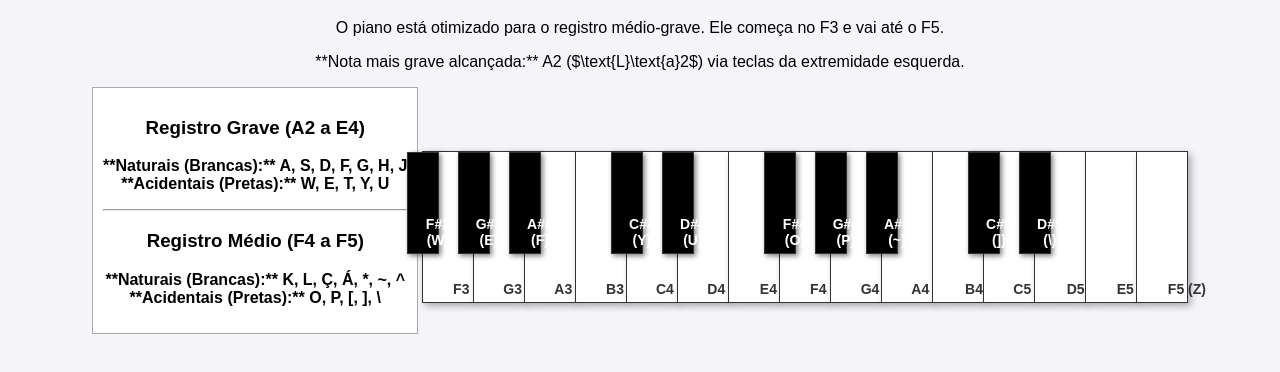
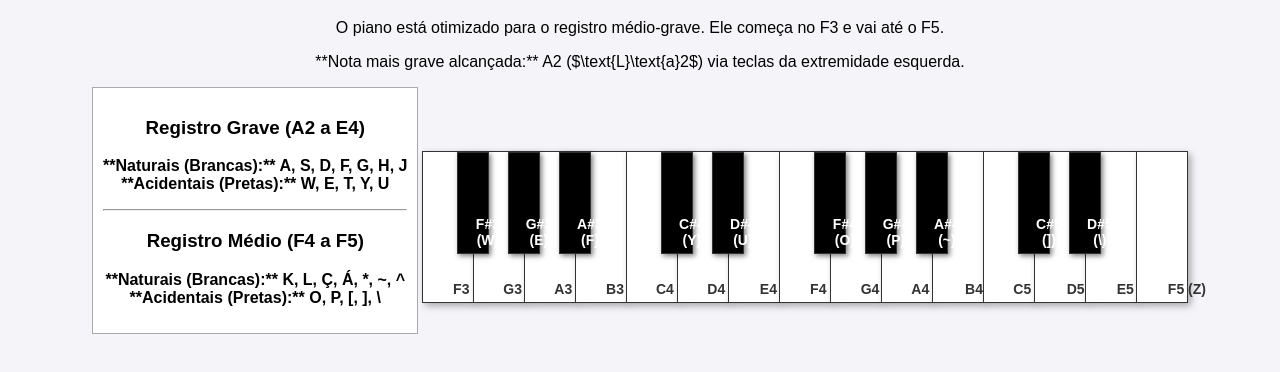
Before and after one commit to michaeldias-code/play, a plain HTML site: page piano/index.html in a window 1280 px wide. Shown: the part 120-492 px from the top of the page. Drawn offline with Linux system fonts and the light colour scheme.

Commit message:
Update index.html

```diff
--- a/piano/index.html
+++ b/piano/index.html
@@ -33,7 +33,8 @@
             height: 100px;
             background-color: black;
             position: absolute;
-            left: -15px;
+            /*left: 35px;*/
+            left: 35px;
             z-index: 10;
             box-shadow: 2px 2px 5px rgba(0,0,0,0.5);
         }
```
